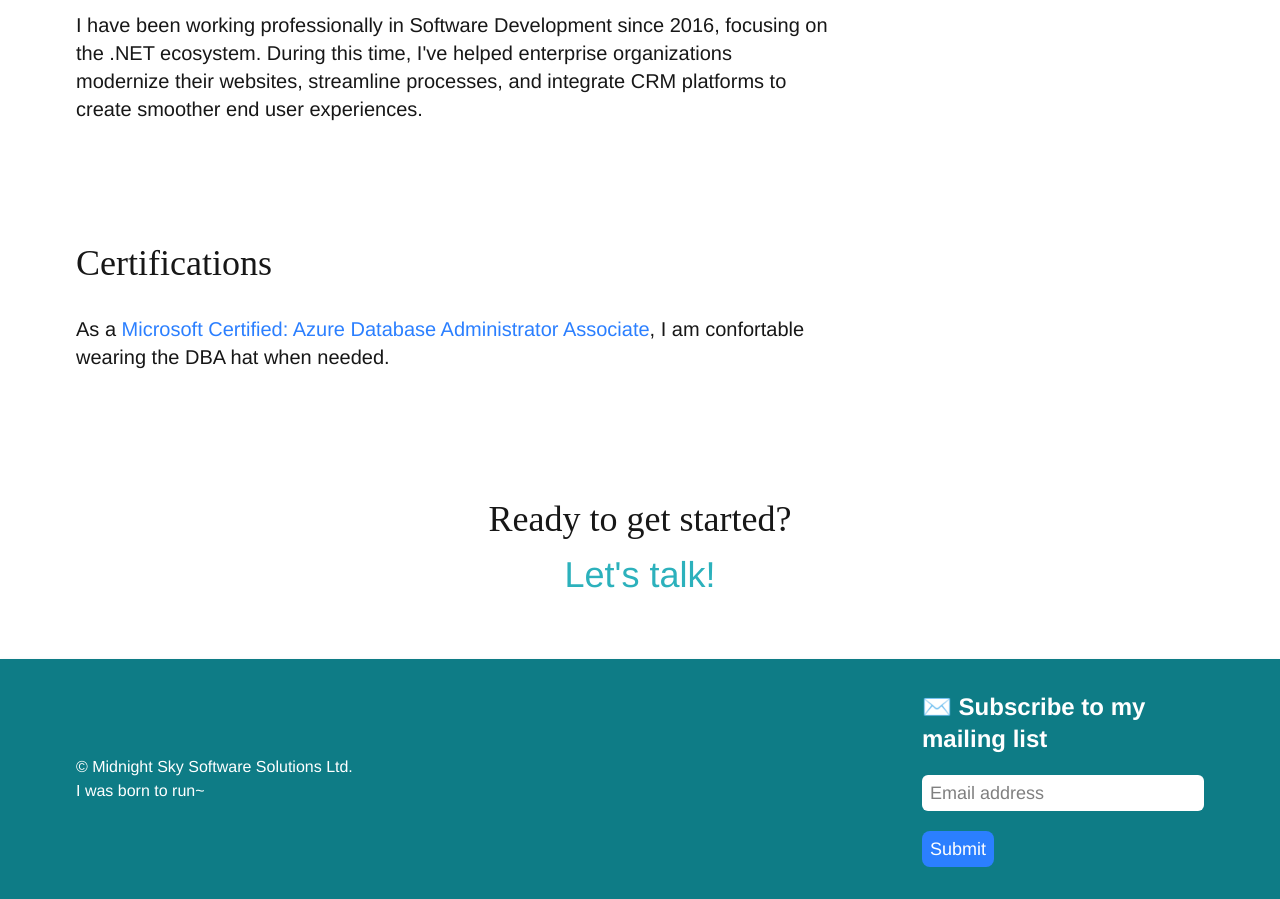
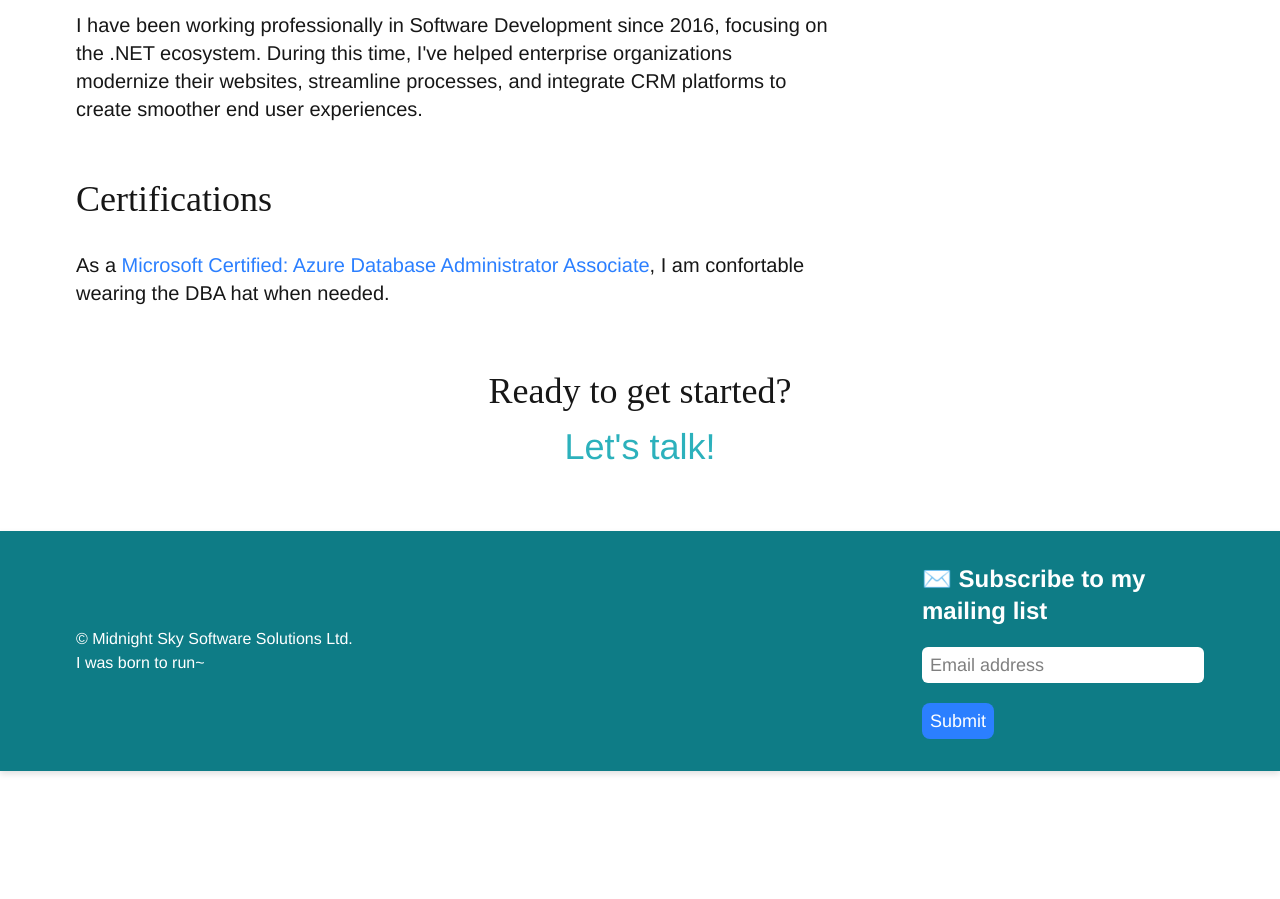
Before and after one commit to Midnight-Sky-Software-Solutions/joeljca-v3, a Next.js app: page / in a window 1280 px wide. Shown: the part 1300-2199 px from the top of the page. After the commit the page ends 2071 px from the top, so only its background shows below. Built offline with nearby package versions, Linux system fonts and the light colour scheme; a web font is replaced by a local one.

Commit message:
Spacing fix

```diff
--- a/app/certifications.tsx
+++ b/app/certifications.tsx
@@ -1,7 +1,7 @@
 
 export default function Certifications() {
   return (
-    <div className="flex-row align-center justify-items-center py-16 px-3" id="contact">
+    <div className="flex-row align-center justify-items-center px-3" id="contact">
       <div className="content-width-full pt-14">
         <h2 className="pb-8 text-4xl font-serif">
           Certifications
```
